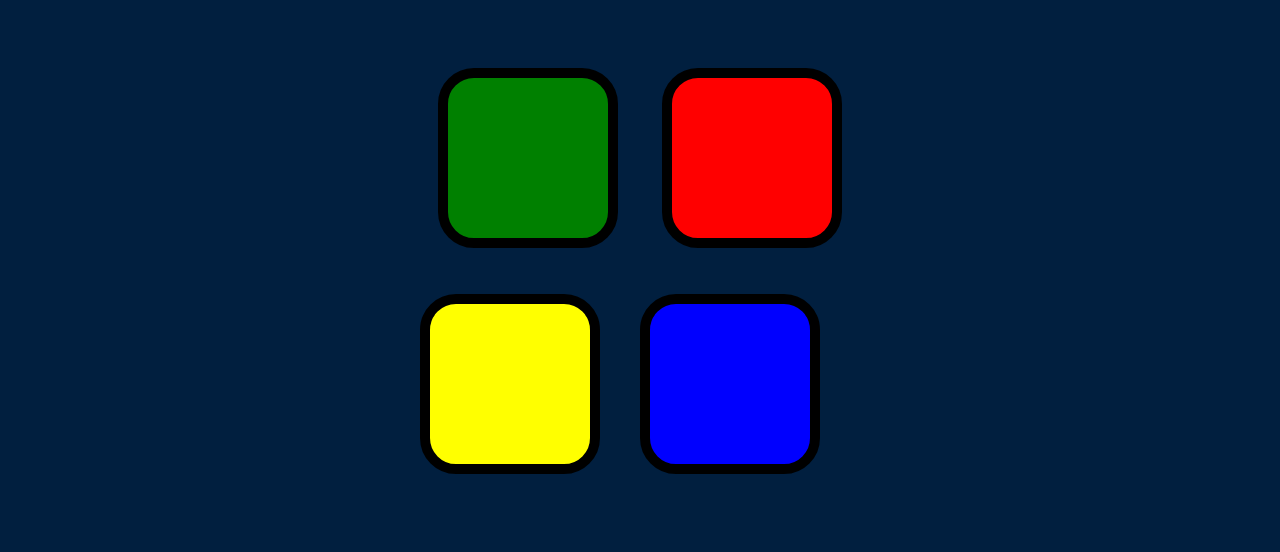
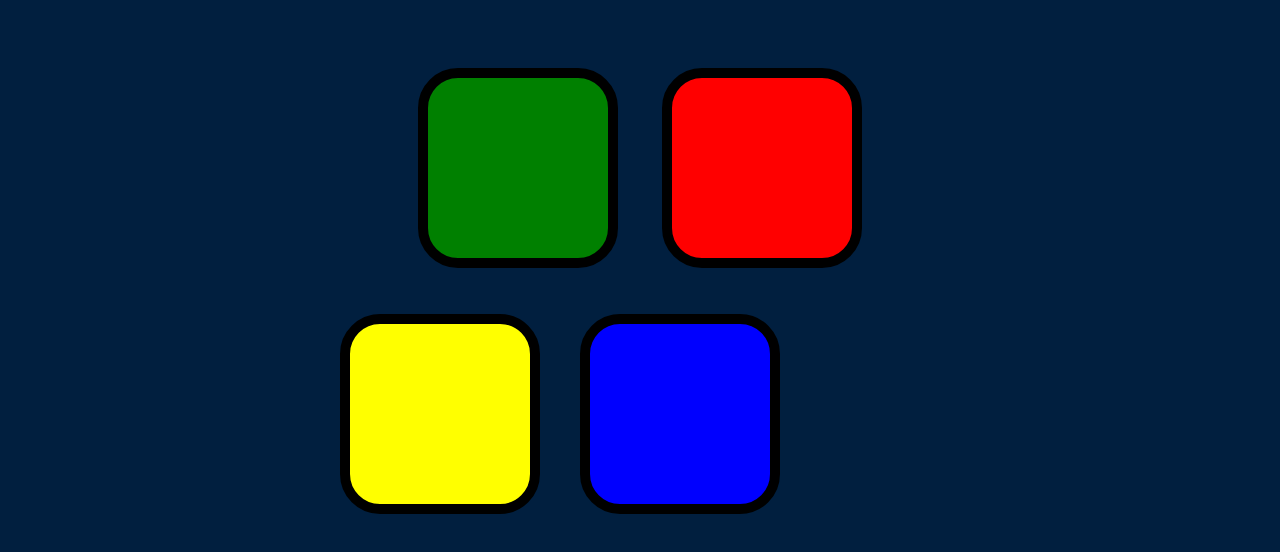
Before and after one commit to dben0817/sample, a plain HTML site: page simon.html in a window 1280 px wide. Shown: the part 194-746 px from the top of the page. Drawn offline with nearby package versions, Linux system fonts and the light colour scheme.

Commit message:
minor tweaks

```diff
--- a/css/simon.css
+++ b/css/simon.css
@@ -21,8 +21,8 @@ body {
 .bttn {
   margin: 20px;
   display: inline-block;
-  height: 180px;
-  width: 180px;
+  height: 200px;
+  width: 200px;
   border: 10px solid black;
   border-radius: 20%;
 }
@@ -46,7 +46,6 @@ body {
 
 .yellow {
   background-color: yellow;
-  margin-left: 100px;
 }
 
 .pressed {
```
